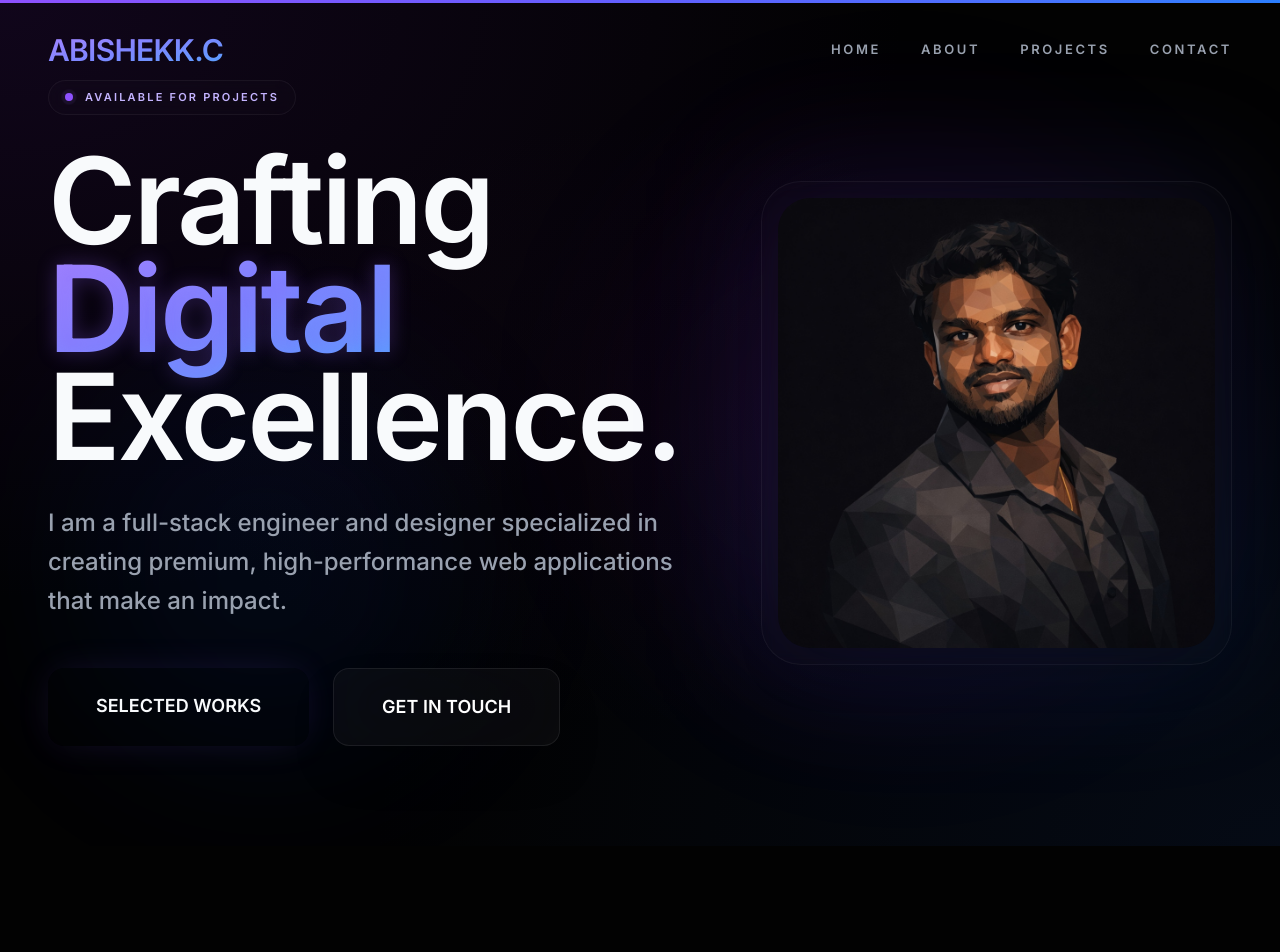
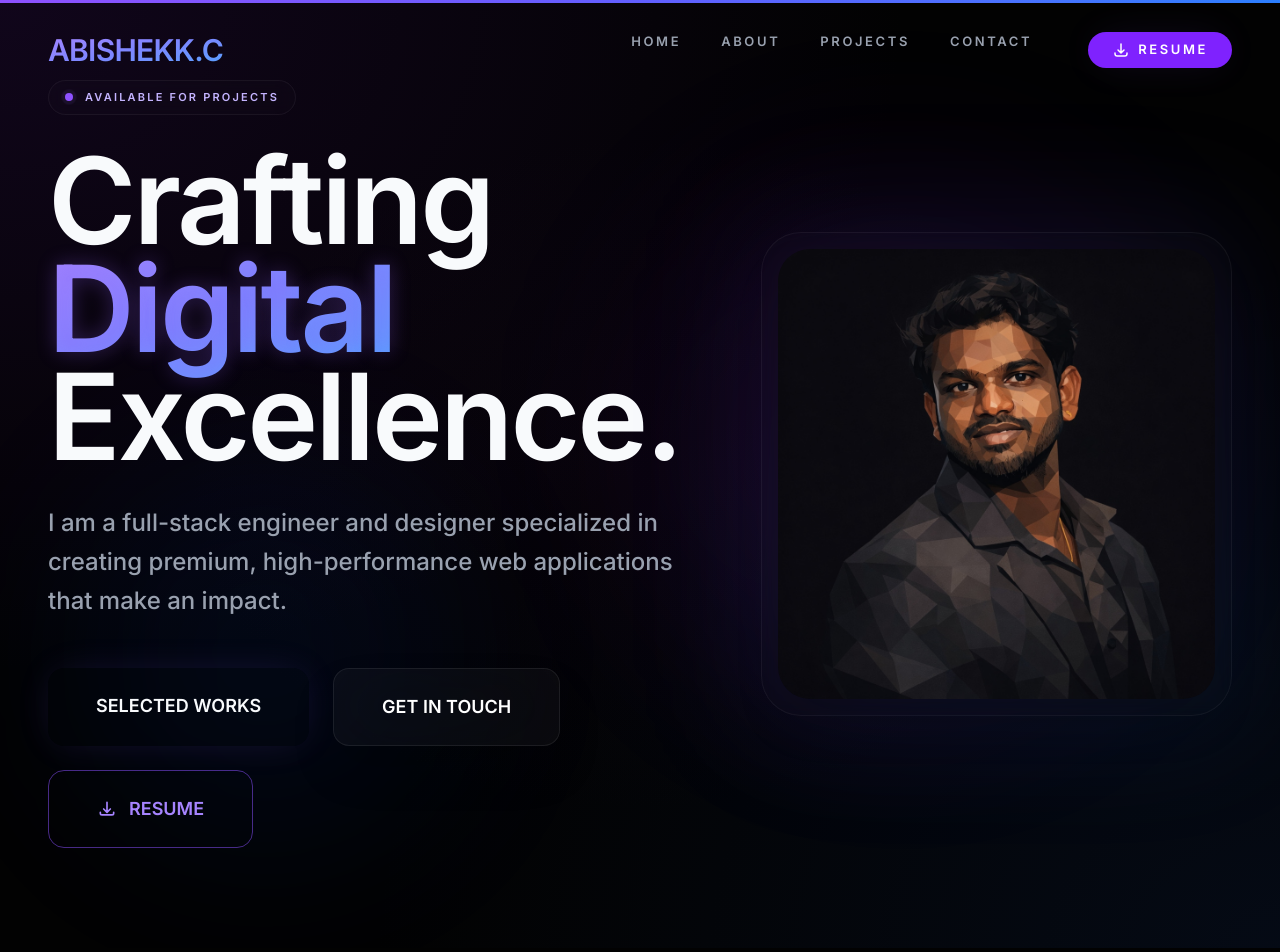
Before and after one commit to codabishekk/Portfolio, a React (Vite) app: page / in a window 1280 px wide. Shown: the top 952 px of the page. Built offline with nearby package versions, Linux system fonts and the light colour scheme.

Commit message:
feat: add responsive Navbar and Hero components with fallback support in index.html

```diff
--- a/index.html
+++ b/index.html
@@ -10,6 +10,15 @@
     <link href="https://fonts.googleapis.com/css2?family=Inter:wght@400;500;600&family=Plus+Jakarta+Sans:wght@700;800&display=swap" rel="stylesheet">
   </head>
   <body>
+    <noscript>
+      <div style="font-family: 'Inter', sans-serif; height: 100vh; width: 100vw; display: flex; flex-direction: column; align-items: center; justify-content: center; background: #020202; color: white; text-align: center; padding: 20px;">
+        <h1 style="font-size: 2.5rem; margin-bottom: 1rem; background: linear-gradient(to right, #8b5cf6, #3b82f6); -webkit-background-clip: text; -webkit-text-fill-color: transparent;">JavaScript Required</h1>
+        <p style="font-size: 1.2rem; max-width: 600px; color: #9ca3af; line-height: 1.6;">To witness the full premium digital experience of this portfolio, please enable JavaScript in your browser settings.</p>
+        <div style="margin-top: 2rem; padding: 1rem 2rem; border: 1px solid rgba(255,255,255,0.1); border-radius: 1rem; background: rgba(255,255,255,0.02);">
+          Abishek .C | MERN Developer
+        </div>
+      </div>
+    </noscript>
     <div id="root"></div>
     <script type="module" src="/src/main.jsx"></script>
   </body>
--- a/src/components/Hero.jsx
+++ b/src/components/Hero.jsx
@@ -1,5 +1,7 @@
 import { motion } from "framer-motion";
 import heroBg from "../assets/hero-new.jpg";
+import resumeFile from "../assets/resume.pdf";
+
 
 export default function Hero() {
     return (
@@ -74,6 +76,16 @@ export default function Hero() {
                         <a href="/#contact" className="px-10 md:px-12 py-5 md:py-6 glass hover:bg-white/[0.08] text-white font-bold rounded-2xl transition-all duration-500 text-base md:text-lg hover:-translate-y-1">
                             GET IN TOUCH
                         </a>
+                        <a
+                            href={resumeFile}
+                            download="Abishek_C_Resume.pdf"
+                            className="px-10 md:px-12 py-5 md:py-6 border border-violet-500/50 text-violet-400 font-bold rounded-2xl hover:bg-violet-500 hover:text-white transition-all duration-500 text-base md:text-lg hover:-translate-y-1 flex items-center gap-3"
+                        >
+                            <svg className="w-5 h-5" fill="none" stroke="currentColor" viewBox="0 0 24 24">
+                                <path strokeLinecap="round" strokeLinejoin="round" strokeWidth="2" d="M4 16v1a2 2 0 002 2h12a2 2 0 002-2v-1m-4-4l-4 4m0 0l-4-4m4 4V4" />
+                            </svg>
+                            RESUME
+                        </a>
                     </motion.div>
                 </motion.div>
 
--- a/src/components/Navbar.jsx
+++ b/src/components/Navbar.jsx
@@ -2,6 +2,9 @@ import { useState, useEffect } from "react";
 import { HiMenuAlt3, HiX } from "react-icons/hi";
 import { Link, useLocation } from "react-router-dom";
 import { motion, AnimatePresence } from "framer-motion";
+import resumeFile from "../assets/resume.pdf";
+import { HiOutlineDownload } from "react-icons/hi";
+
 
 export default function Navbar() {
     const [isOpen, setIsOpen] = useState(false);
@@ -58,6 +61,19 @@ export default function Navbar() {
                         <span className="absolute -bottom-1.5 left-0 w-0 h-[2px] bg-violet-500 transition-all duration-500 group-hover:w-full"></span>
                     </motion.a>
                 ))}
+
+                <motion.a
+                    href={resumeFile}
+                    download="Abishek_C_Resume.pdf"
+                    variants={{
+                        hidden: { opacity: 0, y: -10 },
+                        show: { opacity: 1, y: 0 }
+                    }}
+                    className="ml-4 px-6 py-2 bg-violet-600 hover:bg-violet-500 text-white rounded-full transition-all duration-300 flex items-center gap-2 premium-shadow"
+                >
+                    <HiOutlineDownload className="text-lg" />
+                    RESUME
+                </motion.a>
             </motion.div>
 
             {/* Mobile Menu Toggle */}
@@ -114,6 +130,20 @@ export default function Navbar() {
                                     {item}
                                 </motion.a>
                             ))}
+
+                            <motion.a
+                                href={resumeFile}
+                                download="Abishek_C_Resume.pdf"
+                                variants={{
+                                    hidden: { opacity: 0, y: 20 },
+                                    show: { opacity: 1, y: 0 }
+                                }}
+                                className="mt-4 flex items-center gap-4 px-10 py-5 bg-violet-600 text-white rounded-2xl font-black uppercase tracking-[0.2em] shadow-xl"
+                                onClick={() => setIsOpen(false)}
+                            >
+                                <HiOutlineDownload className="text-2xl" />
+                                Resume
+                            </motion.a>
                         </motion.div>
                     </motion.div>
                 )}
```
